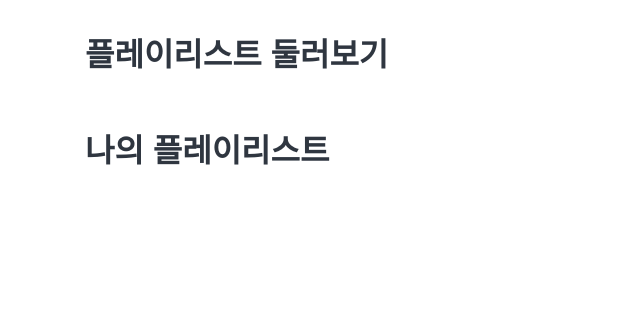
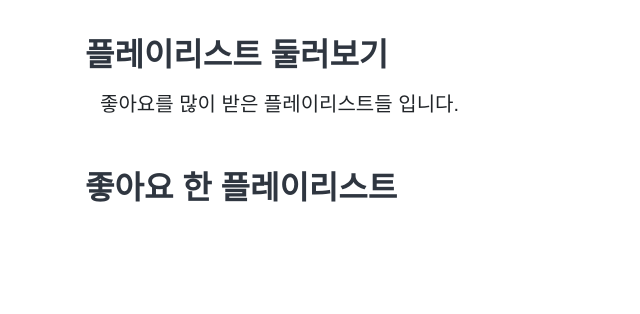
Before and after one commit to yoohyunju/playrest-web-project, a Flask app: page / in a window 1280 px wide. Shown: the part 486-800 px from the top of the page, without its empty margins (0-640 px from the left). Run offline with Flask 2, Linux system fonts and the light colour scheme; data that the repository does not hold is empty; some libraries are stand-ins or nearby versions; some web fonts are replaced.

Commit message:
플리 수정 버튼 및 팝업창 연결
개별플리화면
1. 플리 수정 버튼 및 팝업창 연결
홈/마이페이지
1. 좋아요 한 플리 출력

```diff
--- a/app.py
+++ b/app.py
@@ -127,15 +127,15 @@ def signup():
         newname_receive = request.form['newname_give']
 
         if not (newid_receive and newpw_receive and newname_receive):
-            return jsonify({'msg': '모두 입력해주세요'})
+            return jsonify({'msg': '모두 입력해주세요.'})
 
         dupID = db.users.find_one({'user_id': newid_receive})
         if dupID is not None:
-            return jsonify({'msg': '중복된 ID 입니다'})
+            return jsonify({'msg': '중복된 ID 입니다.'})
 
         dupNAME = db.users.find_one({'user_name': newname_receive})
         if dupNAME is not None:
-            return jsonify({'msg': '중복된 닉네임 입니다'})
+            return jsonify({'msg': '중복된 닉네임 입니다.'})
 
         userinfo = {
             'user_id': newid_receive,
@@ -144,7 +144,7 @@ def signup():
             'user_like': []
         }
         db.users.insert_one(userinfo)
-        return jsonify({'msg': '회원가입 완료'})
+        return jsonify({'msg': '회원가입이 완료되었습니다.'})
 
 
 ## 로그인 (비밀번호 암호화 방식이면 나중에 변경 필요)
@@ -158,11 +158,11 @@ def login():
         user = db.users.find_one({'user_id': id_receive, 'user_pw': pw_receive})
 
         if user is None:
-            return jsonify({'msg': '로그인에 실패했습니다'})
+            return jsonify({'msg': '로그인에 실패했습니다.'})
         else:
             session['user_id'] = id_receive  # 세션에 id 저장
             session['user_name'] = user['user_name']
-            return jsonify({'msg': '로그인에 성공했습니다'})  # 임의
+            return jsonify({'msg': '로그인에 성공했습니다.'})  # 임의
 
 
 ## 로그아웃
--- a/static/css/home.css
+++ b/static/css/home.css
@@ -49,3 +49,12 @@ a:hover {
 .card:hover {
     cursor: pointer;
 }
+
+.row {
+    width: 1200px;
+}
+
+#playlist-rank {
+    font-size: 20px;
+    margin: 15px 0px 0px 15px;
+}
--- a/static/css/myPage.css
+++ b/static/css/myPage.css
@@ -57,3 +57,7 @@ h1 {
 #delete-btn {
     visibility: hidden;
 }
+
+.row {
+    width: 1200px;
+}
--- a/static/css/playlist.css
+++ b/static/css/playlist.css
@@ -130,3 +130,7 @@ table td {
     font-size: 23px;
     color: #585858;
 }
+
+#openModalBtn {
+    margin: 10px;
+}
--- a/templates/home/index.html
+++ b/templates/home/index.html
@@ -41,7 +41,8 @@
 
         $(document).ready(function () {
             showList();
-            showMylist()
+            showLikelist();
+            //showMylist()
         });
 
         function showList() {
@@ -73,6 +74,7 @@
             })
         }
 
+        /* 나의 플리
         function showMylist() {
             $.ajax({
                 type: 'GET',
@@ -97,6 +99,40 @@
                                             </div>
                                         </div>`
                         $('#myPlaylist').append(temp_html)
+                    }
+                }
+            })
+        }
+
+         */
+
+        //좋아요한 플리 출력
+        function showLikelist() {
+            $.ajax({
+                type: 'GET',
+                url: '/mypage/likelist',
+                data: {},
+                success: function (response) {
+                    // alert("좋아요 목록 연결!")
+                    let likePlaylists = response['data']
+
+                    for (let i = 0; i < likePlaylists.length; i++) {
+                        let playlist_num = likePlaylists[i]['playlist_num']
+                        let user_name = likePlaylists[i]['user_name']
+                        let playlist_title = likePlaylists[i]['playlist_title']
+                        let album_img = likePlaylists[i]['playlist_music'][0]['music_album']
+
+                        let temp_html = `<div class="card" style="width: 13rem;" onclick="movePlaylistInfo(${playlist_num})">
+                                            <img class="card-img-top"
+                                                 src="${album_img}"
+                                                 alt="Card image cap">
+                                            <div class="card-body">
+                                                <h5 class="card-title">${playlist_title}</h5>
+                                                <p class="card-text">만든 이: ${user_name}</p>
+                                            </div>
+                                        </div>`
+                        $('#myPlaylist').append(temp_html)
+
                     }
                 }
             })
@@ -127,6 +163,7 @@
         <div class="section">
             <div class="title">
                 <h2>플레이리스트 둘러보기</h2>
+                <div id="playlist-rank">좋아요를 많이 받은 플레이리스트들 입니다.</div>
             </div>
             <!--모든 플리 출력 되는 영역-->
             <div class="row" id="allPlaylist"/>
@@ -134,9 +171,9 @@
 
         <div class="section">
             <div class="title">
-                <h2>나의 플레이리스트</h2>
+                <h2>좋아요 한 플레이리스트</h2>
             </div>
-            <!--내 플리 출력 되는 영역-->
+            <!--좋아요 한 플리 출력 되는 영역-->
             <div class="row" id="myPlaylist"/>
         </div>
     </div>
```
Also changed, not shown: static/js/playlist.js (+20 -2 lines), templates/myPage/myPage.html (+24 -3 lines), templates/playlist/playlist.html (+40 -9 lines).
